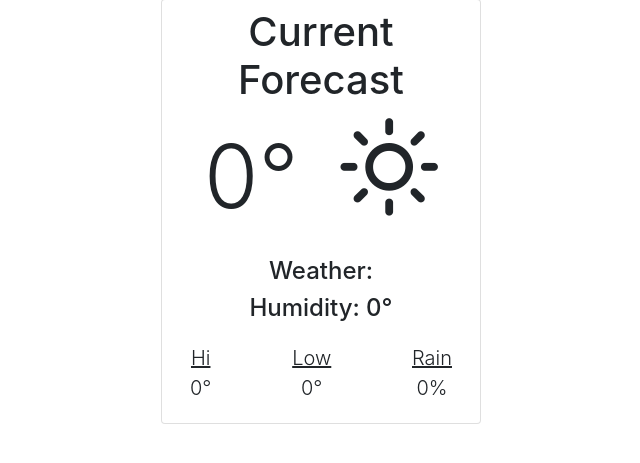
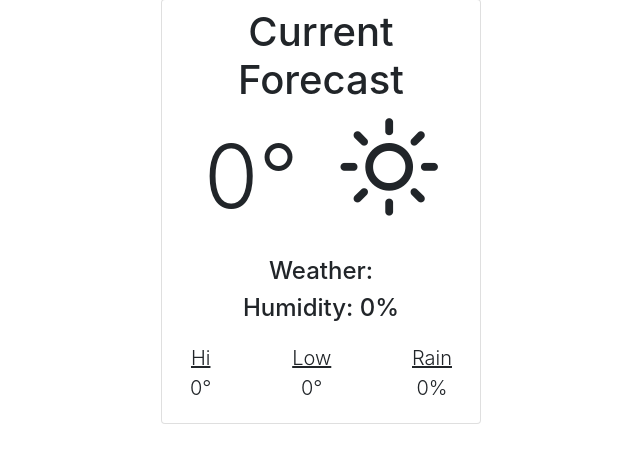
Before and after one commit to Patrick-Lennon/Weather-Report, a PHP site: page / in a window 1280 px wide. Shown: the part 205-668 px from the top of the page, without its empty margins (319-959 px from the left). Run offline with PHP 8.4, Linux system fonts and the light colour scheme.

Commit message:
changed humidity degree to percent

```diff
--- a/index.php
+++ b/index.php
@@ -178,7 +178,7 @@
              	<!-- the description of weather -->
              	<h4 class="display-5">Weather: <?php echo $summary; ?></h5>
              	<!-- Humidity level -->
-             	<h4 class="display-5">Humidity: <?php echo $humidity;?>&deg;</h4>
+             	<h4 class="display-5">Humidity: <?php echo $humidity;?>%</h4>
 
              	<!-- hi, low, and precipitation chance -->
              	<li class="list-group-item d-flex justify-content-between" style="border: none">
```
